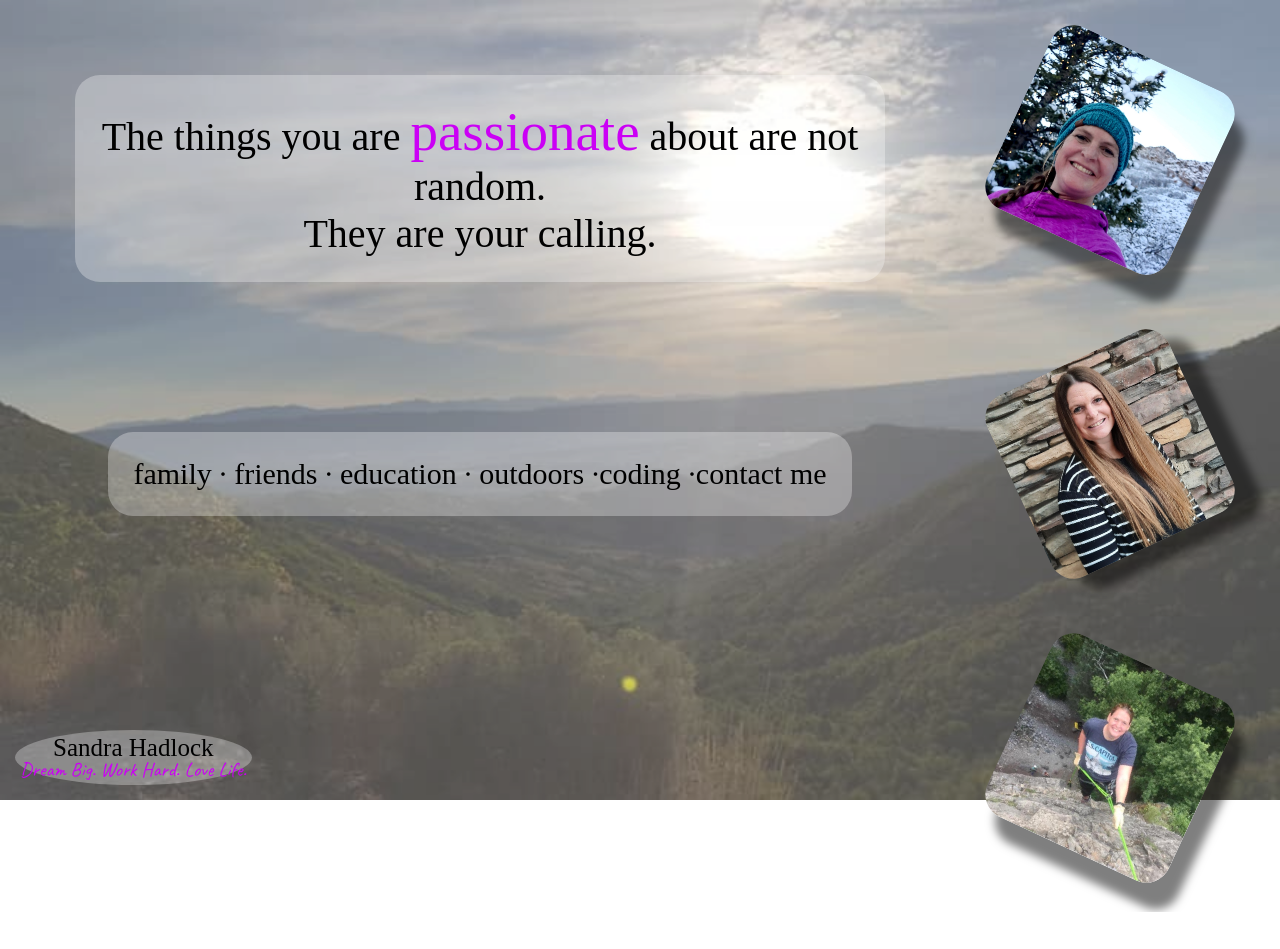
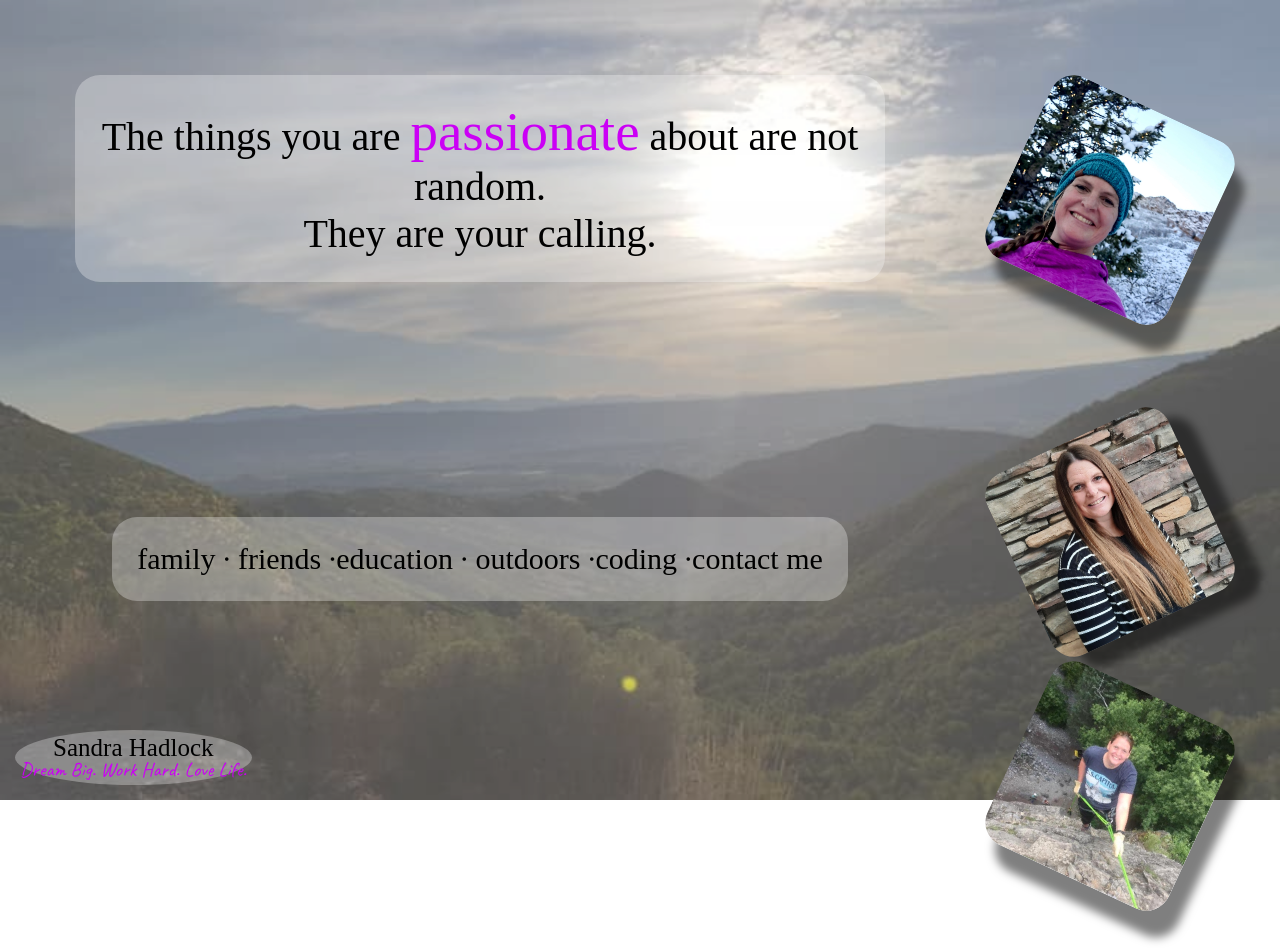
Before and after one commit to SHadlock/Dream-Big, a plain HTML site: page index.html in a window 1280 px wide. Before the commit the page ends 912 px from the top, so only its background shows below. Drawn offline with Linux system fonts and the light colour scheme; a web font is replaced by a local one.

Commit message:
Website Update

```diff
--- a/index.html
+++ b/index.html
@@ -23,14 +23,24 @@
             They are your calling.
         </header>
         <main class="titles">
-            <a href="#">family </a><span>&#8729;</span> <a href="#">friends </a><span>&#8729;</span>
-            <a href="#">education </a><span>&#8729;</span> <a href="#">outdoors
-            </a><span>&#8729;</span><a href="coding.html">coding </a><span>&#8729;</span><a href="#">contact me </a>
+            <a class="thumbnail" href="#">family <span><img src="assets/family1.jpeg" /></span></a><span>&#8729;</span>
+            <a class="thumbnail" href=" #">friends<span><img src="assets/friends1.jpeg" /></span>
+            </a><span>&#8729;</span><a class="thumbnail" href="#">education <span><img
+                        src="assets/education1.jpg" /></span>
+            </a><span>&#8729;</span> <a class="thumbnail" href="#">outdoors<span><img
+                        src="assets/outdoors1.jpeg" /></span>
+            </a><span>&#8729;</span><a class="thumbnail" href="coding.html">coding
+                <span style="font-size: 15px;"><img src="assets/coding1.jpg" /><br />Click to see
+                    projects</span></a><span>&#8729;</span><a href="#">contact me </a>
         </main>
-        <div class="sidebar">
+        <div class="sidebar1">
             <img class="img1" src="assets/bluehat.jpg" alt="snow run">
+        </div>
+        <div class="sidebar2">
             <img class="img2" src="assets/profile.jpg" alt="profile">
-            <img class="img1" src="assets/rappelling.jpg" alt="rappelling">
+        </div>
+        <div class="sidebar3">
+            <img class="img3" src="assets/rappelling.jpg" alt="rappelling">
         </div>
     </div>
     <footer class="footer">
--- a/profile.css
+++ b/profile.css
@@ -8,9 +8,9 @@
     display:grid;
     grid-template-columns: 3fr 1fr;
     grid-template-areas:
-        "header sidebar"
-        "main sidebar"
-        "footer sidebar";
+        "header sidebar1"
+        "main sidebar2"
+        "footer sidebar3";
     height: 100vh;
     width: 100%;
     margin: 0;
@@ -118,8 +118,16 @@ a:hover {
 
 
 /* pictures on side */
-.sidebar {
-    grid-area: sidebar;
+.sidebar1 {
+    grid-area: sidebar1;
+}
+
+.sidebar2 {
+    grid-area: sidebar2;
+}
+
+.sidebar3 {
+    grid-area: sidebar3;
 }
 
 .img1 {
@@ -127,10 +135,14 @@ a:hover {
     width: 200px;
     transform: rotate(25deg);
     padding: 0;
-    display:inline-block;
-    margin: 50px;
+    /* display:inline-block; */
+    margin-top: 100px;
+    margin-right: 50px;
+    margin-bottom: 0px;
+    margin-left: 50px;
     border-radius: 25px;
     box-shadow: 20px 20px 10px hsl(0, 100%, 0%, .5);
+
 }
 
 .img2 {
@@ -138,8 +150,58 @@ a:hover {
     width: 200px;
     transform: rotate(-25deg);
     padding: 0;
-    display:inline-block;
-    margin: 50px;
+    /* display:inline-block; */
+    margin-top: 0px;
+    margin-right: 50px;
+    margin-bottom: 50px;
+    margin-left: 50px;
+    border-radius: 25px;
+    box-shadow: 20px 20px 10px hsl(0, 100%, 0%, .5);
+
+}
+
+.img3 {
+    height: 200px;
+    width: 200px;
+    transform: rotate(25deg);
+    padding: 0;
+    /* display:inline-block; */
+    margin: 0px 50px 50px 50px;
     border-radius: 25px;
     box-shadow: 20px 20px 10px hsl(0, 100%, 0%, .5);
 }
+
+.thumbnail{
+    position: relative;
+    z-index: 0;
+}
+
+.thumbnail:hover{
+    background-color: transparent;
+    z-index: 50;
+}
+
+.thumbnail span{ /*CSS for enlarged image*/
+    position: absolute;
+    /* background-color: lightyellow; */
+    padding: 5px;
+    left: -1000px;
+    /* border: 1px dashed gray; */
+    visibility: hidden;
+    color: black;
+    text-decoration: none;
+    }
+
+    .thumbnail span img{ /*CSS for enlarged image*/
+    border-width: 0;
+    padding: 2px;
+    height: 376px;
+    width: 500px;
+    }
+
+    .thumbnail:hover span{ /*CSS for enlarged image on hover*/
+    visibility: visible;
+    top: 75px;
+    left: 60px; /*position where enlarged image should offset horizontally */
+
+    }
```
Also changed, not shown: coding.html (+18 -4 lines), weekly_meals/weekly.html (+1 -1 lines), assets/family1.jpeg (added), assets/friends1.jpeg (added), assets/outdoors1.jpeg (added), 4 other files.
